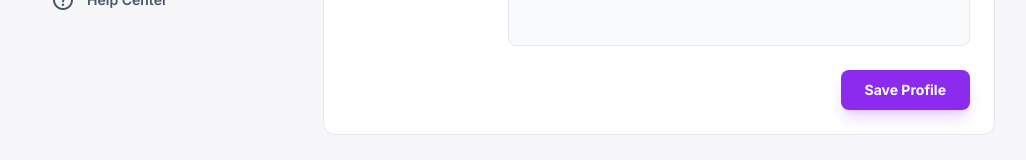
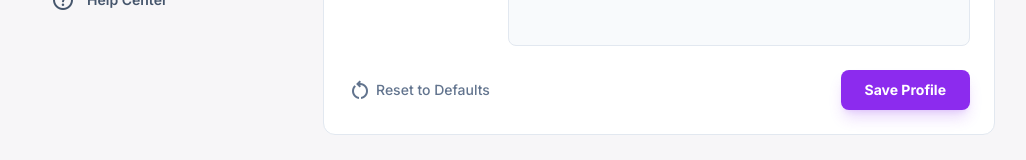
Before and after one commit to helenhsuemory/bitme, a React (Vite) app: page /admin/settings in a window 1280 px wide. Shown: the part 528-688 px from the top of the page, without its empty margins (125-1151 px from the left). Built offline with nearby package versions, Linux system fonts and the light colour scheme; no server answers; the database is empty; sample sign-in values are in the browser's storage.

Commit message:
feat: add reset to defaults button in settings

```diff
--- a/package.json
+++ b/package.json
@@ -3,9 +3,12 @@
   "private": true,
   "version": "0.0.0",
   "type": "module",
+  "homepage": "https://helenhsuemory.github.io/bitme/",
   "scripts": {
     "dev": "vite --port=3000 --host=0.0.0.0",
     "build": "vite build",
+    "predeploy": "npm run build && cp dist/index.html dist/404.html",
+    "deploy": "gh-pages -d dist",
     "preview": "vite preview",
     "clean": "rm -rf dist",
     "lint": "tsc --noEmit"
@@ -34,6 +37,7 @@
     "@types/express": "^4.17.21",
     "@types/node": "^22.14.0",
     "autoprefixer": "^10.4.21",
+    "gh-pages": "^6.3.0",
     "tailwindcss": "^4.1.14",
     "tsx": "^4.21.0",
     "typescript": "~5.8.2",
--- a/src/pages/admin/Settings.tsx
+++ b/src/pages/admin/Settings.tsx
@@ -1,5 +1,6 @@
 import React, { useState, useRef } from 'react';
 import { useAppState, useAppDispatch, useToast } from '../../context/AppContext';
+import { seedData } from '../../data/seedData';
 import { Twitter, Instagram, Linkedin, Github, Youtube } from 'lucide-react';
 import { themes } from '../../data/themes';
 import { storage, functions, httpsCallable } from '../../lib/firebase';
@@ -44,6 +45,18 @@ export default function Settings() {
   const handleSaveProfile = () => {
     dispatch({ type: 'UPDATE_USER', payload: { displayName, title, bio, username, socialLinks } });
     addToast('Profile updated');
+  };
+
+  const handleResetProfile = () => {
+    if (window.confirm('Are you sure you want to reset your profile to defaults? This will overwrite your current name, bio, and social links with the preset template.')) {
+      const { displayName: d, title: t, bio: b, socialLinks: s } = seedData.user;
+      setDisplayName(d);
+      setTitle(t);
+      setBio(b);
+      setSocialLinks({ ...s });
+      dispatch({ type: 'UPDATE_USER', payload: { displayName: d, title: t, bio: b, socialLinks: s } });
+      addToast('Profile reset to defaults');
+    }
   };
 
   const handleSaveTheme = () => {
@@ -151,7 +164,14 @@ export default function Settings() {
               </div>
             </div>
           </div>
-          <div className="mt-6 flex justify-end">
+          <div className="mt-6 flex justify-between items-center">
+            <button
+              onClick={handleResetProfile}
+              className="text-slate-500 hover:text-red-500 text-sm font-medium transition-colors flex items-center gap-1"
+            >
+              <span className="material-symbols-outlined text-sm">restart_alt</span>
+              Reset to Defaults
+            </button>
             <button onClick={handleSaveProfile} className="bg-primary hover:bg-primary/90 text-white px-6 py-2.5 rounded-lg text-sm font-bold transition-all shadow-lg shadow-primary/20">
               Save Profile
             </button>
--- a/vite.config.ts
+++ b/vite.config.ts
@@ -7,6 +7,7 @@ export default defineConfig(({mode}) => {
   const env = loadEnv(mode, '.', '');
   return {
     plugins: [react(), tailwindcss()],
+    base: "/bitme/",
     define: {
       'process.env.GEMINI_API_KEY': JSON.stringify(env.GEMINI_API_KEY),
     },
```
Also changed, not shown: 1 other file (tests, documents, lock files or other folders).
